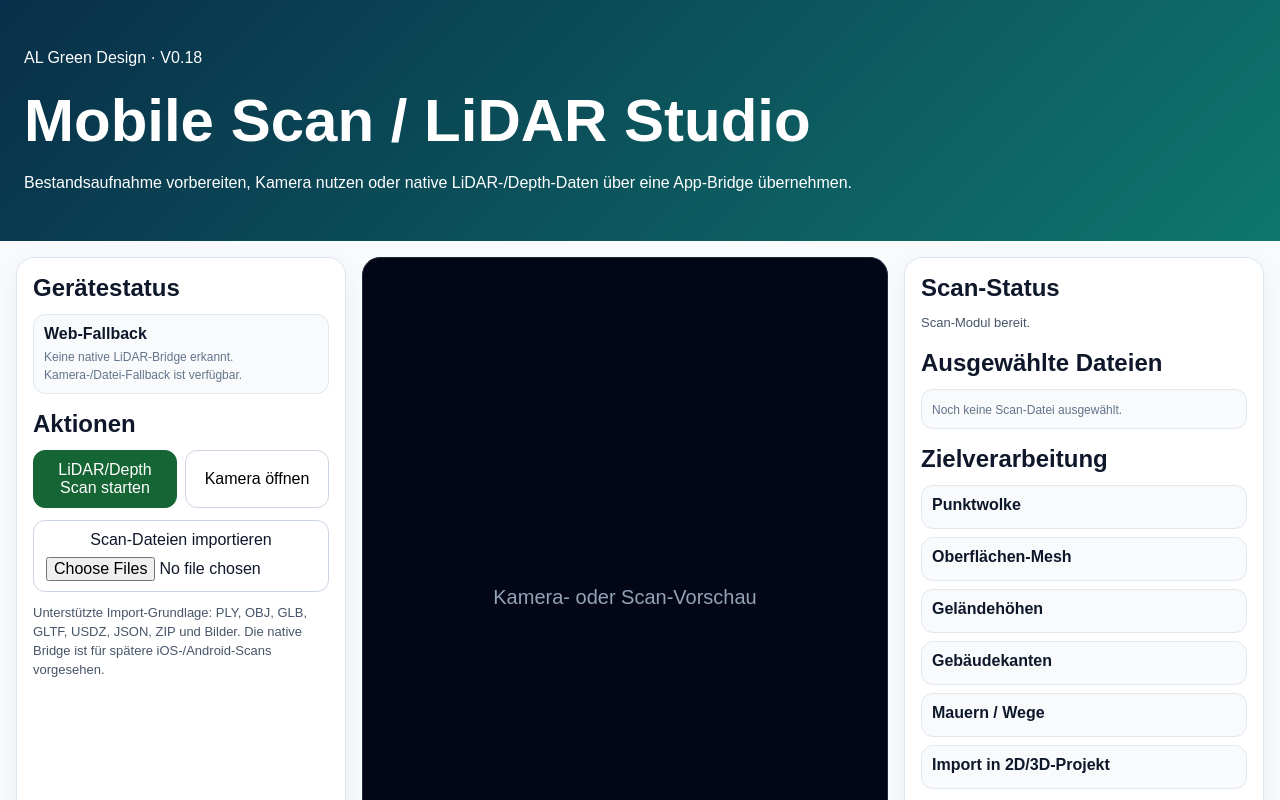
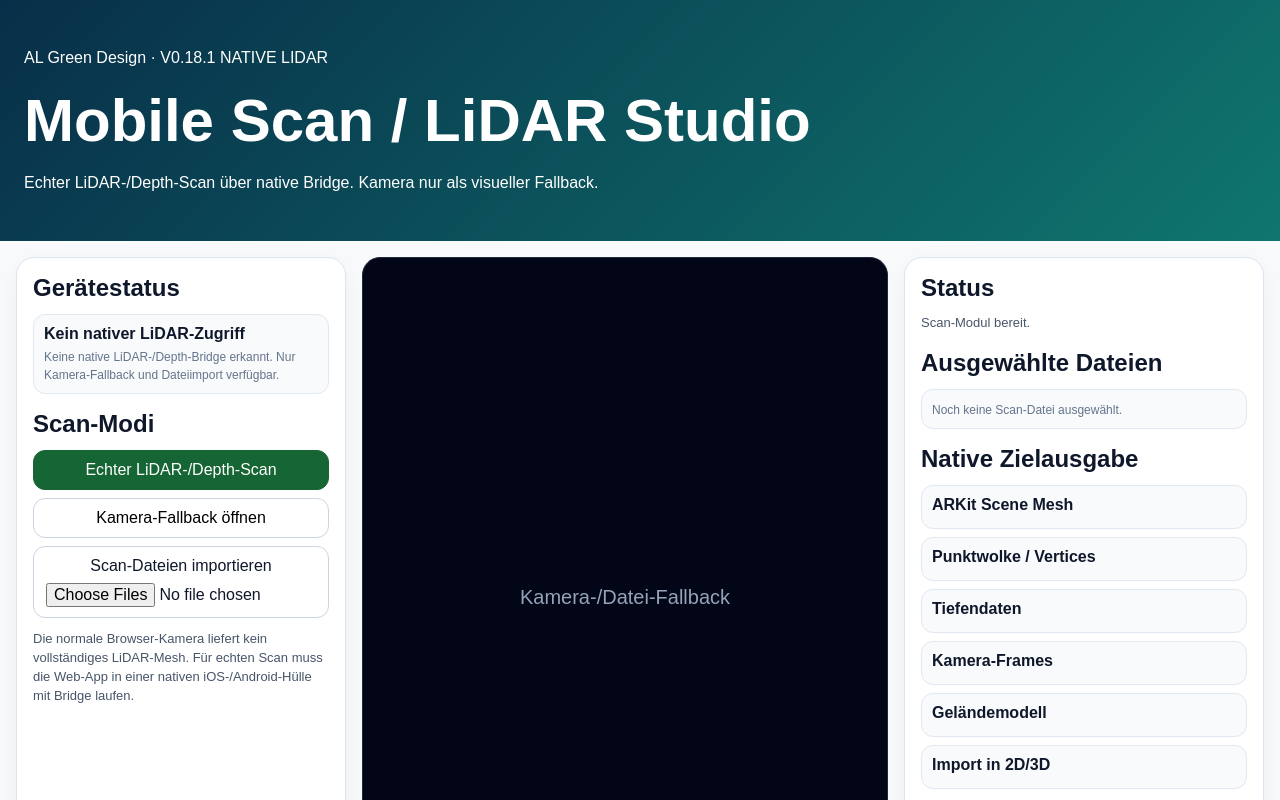
Before and after one commit to Alleks01001/al-green-design, a Next.js app: page /scan in a window 1280 px wide. Shown: the top 800 px of the page. Built offline with nearby package versions, Linux system fonts and the light colour scheme.

Commit message:
Add files via upload

```diff
--- a/app/globals.css
+++ b/app/globals.css
@@ -67,3 +67,7 @@ input[type=range]{padding:0;height:28px}
 .scanVideo{width:100%;height:100%;object-fit:cover;display:block}
 .scanPlaceholder{position:absolute;inset:0;display:grid;place-items:center;color:#94a3b8;font-size:20px}
 @media(max-width:1200px){.scanGrid{grid-template-columns:1fr}.scanViewer{min-height:420px}.splitWorkspace{grid-template-columns:1fr;grid-template-rows:1fr 1fr}}
+
+.scanProgress{position:absolute;left:20px;right:20px;bottom:20px;height:38px;border-radius:999px;background:rgba(15,23,42,.82);overflow:hidden;border:1px solid rgba(255,255,255,.15)}
+.scanProgressBar{position:absolute;left:0;top:0;bottom:0;background:#22c55e;transition:width .25s ease}
+.scanProgress span{position:relative;z-index:2;display:grid;place-items:center;height:100%;color:#fff;font-weight:700}
--- a/app/layout.tsx
+++ b/app/layout.tsx
@@ -2,7 +2,7 @@ import type { Metadata } from 'next';
 import './globals.css';
 
 export const metadata: Metadata = {
-  title: 'AL Green Design – V0.18 ARCHITECTURE + LIDAR',
+  title: 'AL Green Design – V0.18.1.1 NATIVE LIDAR',
   description: 'Erweitertes Garten- und Landschaftsplanungsstudio mit Projektverwaltung, Layern, Soft Terrain, verschiebbaren Gebäuden/Zonen, Kosten, Analysen und OpenAI-JSON-Schema.',
   robots: { index: false, follow: false }
 };
--- a/app/page.tsx
+++ b/app/page.tsx
@@ -4,7 +4,7 @@ export default function Home() {
   return (
     <main>
       <section className="hero">
-        <p>AL Green Design · Entwicklungsstand V0.18 ARCHITECTURE + LIDAR</p>
+        <p>AL Green Design · Entwicklungsstand V0.18.1.1 NATIVE LIDAR</p>
         <h1>Landscape Architecture – ADVANCED STUDIO – Gelände, Architektur, Pflanzen, Wasser, Licht, KI</h1>
         <div>
           Planungsstudio mit detaillierteren Architektur-Bauteilen, Split-View 2D/3D, weichem Gelände, KI-Planung und Mobile-Scan-/LiDAR-Grundlage.
--- a/components/scan/ScanStudio.tsx
+++ b/components/scan/ScanStudio.tsx
@@ -3,10 +3,19 @@
 import { useEffect, useRef, useState } from 'react';
 import { detectLiDARBridge, startNativeLiDARScan } from '@/lib/mobile/lidarBridge';
 
+type NativeResult = {
+  type?: string;
+  sessionId?: string;
+  progress?: number;
+  fileUrl?: string;
+  message?: string;
+};
+
 export default function ScanStudio() {
   const videoRef = useRef<HTMLVideoElement | null>(null);
   const [cameraActive, setCameraActive] = useState(false);
   const [status, setStatus] = useState('Scan-Modul bereit.');
+  const [progress, setProgress] = useState(0);
   const [bridge, setBridge] = useState(() => ({
     available: false,
     platform: 'web-fallback' as const,
@@ -16,9 +25,31 @@ export default function ScanStudio() {
 
   useEffect(() => {
     setBridge(detectLiDARBridge());
+
+    window.ALGreenNativeScanResult = (payload: unknown) => {
+      const result = payload as NativeResult;
+
+      if (result?.type === 'scan-progress') {
+        setProgress(Math.max(0, Math.min(100, Number(result.progress || 0))));
+        setStatus(`LiDAR-Scan läuft: ${Math.round(Number(result.progress || 0))}%`);
+      }
+
+      if (result?.type === 'scan-completed') {
+        setProgress(100);
+        setStatus(`LiDAR-Scan abgeschlossen${result.fileUrl ? ` · ${result.fileUrl}` : ''}`);
+      }
+
+      if (result?.type === 'scan-error') {
+        setStatus(`LiDAR-Fehler: ${result.message || 'Unbekannter Fehler'}`);
+      }
+    };
+
+    return () => {
+      delete window.ALGreenNativeScanResult;
+    };
   }, []);
 
-  async function startCamera() {
+  async function startCameraFallback() {
     try {
       const stream = await navigator.mediaDevices.getUserMedia({
         video: { facingMode: { ideal: 'environment' } },
@@ -31,7 +62,7 @@ export default function ScanStudio() {
       }
 
       setCameraActive(true);
-      setStatus('Kamera aktiv. Diese Browseransicht dient als visueller Fallback.');
+      setStatus('Kamera-Fallback aktiv. Achtung: Das ist kein LiDAR-Scan.');
     } catch (error) {
       setStatus(`Kamera konnte nicht gestartet werden: ${String(error)}`);
     }
@@ -42,16 +73,23 @@ export default function ScanStudio() {
     stream?.getTracks().forEach(track => track.stop());
     if (videoRef.current) videoRef.current.srcObject = null;
     setCameraActive(false);
-    setStatus('Kamera beendet.');
+    setStatus('Kamera-Fallback beendet.');
   }
 
   function startLiDAR() {
+    if (!bridge.available) {
+      setStatus('Echter LiDAR-Scan nicht verfügbar: Es wurde keine native iOS-/Android-Bridge erkannt.');
+      return;
+    }
+
     const ok = startNativeLiDARScan('current-project');
-    setStatus(
-      ok
-        ? 'Native Scan-Anforderung gesendet. Die App-Bridge kann jetzt Mesh, Punktwolke und Tiefendaten erfassen.'
-        : 'Keine native LiDAR-Bridge vorhanden. Nutze Kamera oder importiere eine Scan-Datei.'
-    );
+
+    if (ok) {
+      setProgress(0);
+      setStatus('Native LiDAR-/Depth-Scan-Anforderung gesendet.');
+    } else {
+      setStatus('Native Bridge wurde erkannt, Scan konnte aber nicht gestartet werden.');
+    }
   }
 
   function onFiles(selected: FileList | null) {
@@ -64,28 +102,40 @@ export default function ScanStudio() {
   return (
     <main className="scanPage">
       <section className="scanHero">
-        <p>AL Green Design · V0.18</p>
+        <p>AL Green Design · V0.18.1 NATIVE LIDAR</p>
         <h1>Mobile Scan / LiDAR Studio</h1>
-        <p>Bestandsaufnahme vorbereiten, Kamera nutzen oder native LiDAR-/Depth-Daten über eine App-Bridge übernehmen.</p>
+        <p>Echter LiDAR-/Depth-Scan über native Bridge. Kamera nur als visueller Fallback.</p>
       </section>
 
       <section className="scanGrid">
         <aside className="panel">
           <h2>Gerätestatus</h2>
+
           <div className="item">
-            <strong>{bridge.available ? 'Native Bridge verfügbar' : 'Web-Fallback'}</strong>
+            <strong>{bridge.available ? 'Native Scan-Bridge verfügbar' : 'Kein nativer LiDAR-Zugriff'}</strong>
             <span>{bridge.message}</span>
           </div>
 
-          <h2 style={{ marginTop: 16 }}>Aktionen</h2>
-          <div className="grid2">
-            <button className="btn primary" onClick={startLiDAR}>LiDAR/Depth Scan starten</button>
-            <button className="btn" onClick={cameraActive ? stopCamera : startCamera}>
-              {cameraActive ? 'Kamera stoppen' : 'Kamera öffnen'}
-            </button>
-          </div>
+          <h2 style={{ marginTop: 16 }}>Scan-Modi</h2>
 
-          <label className="file" style={{ marginTop: 12 }}>
+          <button
+            className="btn primary"
+            style={{ width: '100%', marginBottom: 8 }}
+            onClick={startLiDAR}
+            disabled={!bridge.available}
+          >
+            Echter LiDAR-/Depth-Scan
+          </button>
+
+          <button
+            className="btn"
+            style={{ width: '100%', marginBottom: 8 }}
+            onClick={cameraActive ? stopCamera : startCameraFallback}
+          >
+            {cameraActive ? 'Kamera-Fallback stoppen' : 'Kamera-Fallback öffnen'}
+          </button>
+
+          <label className="file">
             Scan-Dateien importieren
             <input
               type="file"
@@ -96,18 +146,28 @@ export default function ScanStudio() {
           </label>
 
           <div className="hint" style={{ marginTop: 12 }}>
-            Unterstützte Import-Grundlage: PLY, OBJ, GLB, GLTF, USDZ, JSON, ZIP und Bilder.
-            Die native Bridge ist für spätere iOS-/Android-Scans vorgesehen.
+            Die normale Browser-Kamera liefert kein vollständiges LiDAR-Mesh. Für echten Scan muss die Web-App in einer nativen iOS-/Android-Hülle mit Bridge laufen.
           </div>
         </aside>
 
         <section className="scanViewer">
           <video ref={videoRef} className="scanVideo" playsInline muted />
-          {!cameraActive && <div className="scanPlaceholder">Kamera- oder Scan-Vorschau</div>}
+          {!cameraActive && (
+            <div className="scanPlaceholder">
+              {bridge.available ? 'Native LiDAR-/Depth-Scan bereit' : 'Kamera-/Datei-Fallback'}
+            </div>
+          )}
+
+          {progress > 0 && (
+            <div className="scanProgress">
+              <div className="scanProgressBar" style={{ width: `${progress}%` }} />
+              <span>{Math.round(progress)}%</span>
+            </div>
+          )}
         </section>
 
         <aside className="panel">
-          <h2>Scan-Status</h2>
+          <h2>Status</h2>
           <div className="hint">{status}</div>
 
           <h2 style={{ marginTop: 16 }}>Ausgewählte Dateien</h2>
@@ -116,15 +176,15 @@ export default function ScanStudio() {
             {files.map(file => <div className="item" key={file}><span>{file}</span></div>)}
           </div>
 
-          <h2 style={{ marginTop: 16 }}>Zielverarbeitung</h2>
+          <h2 style={{ marginTop: 16 }}>Native Zielausgabe</h2>
           <div className="list">
             {[
-              'Punktwolke',
-              'Oberflächen-Mesh',
-              'Geländehöhen',
-              'Gebäudekanten',
-              'Mauern / Wege',
-              'Import in 2D/3D-Projekt'
+              'ARKit Scene Mesh',
+              'Punktwolke / Vertices',
+              'Tiefendaten',
+              'Kamera-Frames',
+              'Geländemodell',
+              'Import in 2D/3D'
             ].map(item => <div className="item" key={item}><strong>{item}</strong></div>)}
           </div>
         </aside>
--- a/lib/mobile/lidarBridge.ts
+++ b/lib/mobile/lidarBridge.ts
@@ -2,6 +2,12 @@ export type LiDARBridgeStatus = {
   available: boolean;
   platform: 'ios-native' | 'android-native' | 'web-fallback';
   message: string;
+};
+
+export type NativeScanRequest = {
+  action: 'start';
+  projectId: string;
+  requestedOutputs: Array<'mesh' | 'pointCloud' | 'depth' | 'cameraFrames'>;
 };
 
 declare global {
@@ -9,7 +15,7 @@ declare global {
     webkit?: {
       messageHandlers?: {
         ALGreenLiDAR?: {
-          postMessage: (payload: unknown) => void;
+          postMessage: (payload: NativeScanRequest) => void;
         };
       };
     };
@@ -17,6 +23,7 @@ declare global {
       startScan?: (payload: string) => void;
       stopScan?: () => void;
     };
+    ALGreenNativeScanResult?: (payload: unknown) => void;
   }
 }
 
@@ -29,7 +36,7 @@ export function detectLiDARBridge(): LiDARBridgeStatus {
     return {
       available: true,
       platform: 'ios-native',
-      message: 'Native iOS-LiDAR-Bridge erkannt.'
+      message: 'Native iOS-/iPadOS-LiDAR-Bridge erkannt.'
     };
   }
 
@@ -44,12 +51,12 @@ export function detectLiDARBridge(): LiDARBridgeStatus {
   return {
     available: false,
     platform: 'web-fallback',
-    message: 'Keine native LiDAR-Bridge erkannt. Kamera-/Datei-Fallback ist verfügbar.'
+    message: 'Keine native LiDAR-/Depth-Bridge erkannt. Nur Kamera-Fallback und Dateiimport verfügbar.'
   };
 }
 
 export function startNativeLiDARScan(projectId: string) {
-  const payload = {
+  const payload: NativeScanRequest = {
     action: 'start',
     projectId,
     requestedOutputs: ['mesh', 'pointCloud', 'depth', 'cameraFrames']
--- a/package.json
+++ b/package.json
@@ -1,6 +1,6 @@
 {
-  "name": "al-green-design-landscape-architecture-v018-architecture-lidar",
-  "version": "0.18.0",
+  "name": "al-green-design-landscape-architecture-v0181-native-lidar",
+  "version": "0.18.1",
   "private": true,
   "scripts": {
     "dev": "next dev",
```
Also changed, not shown: 10 other files (tests, documents, lock files or other folders).
